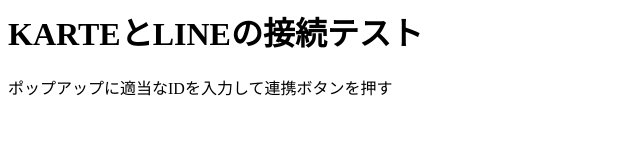
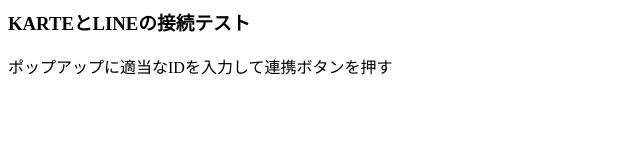
Before and after one commit to hagigigi/sample, a plain HTML site: page index.html in a window 1280 px wide. Shown: the whole page, without its empty margins (0-640 px from the left). Drawn offline with Linux system fonts and the light colour scheme.

Commit message:
fix head

```diff
--- a/index.html
+++ b/index.html
@@ -8,7 +8,7 @@
     <!-- End KARTE Tag -->
 </head>
 <body>
-  <h1>KARTEとLINEの接続テスト</h1>
+  <h3>KARTEとLINEの接続テスト</h3>
   <p>ポップアップに適当なIDを入力して連携ボタンを押す</p>
 </body>
 </html>
```
